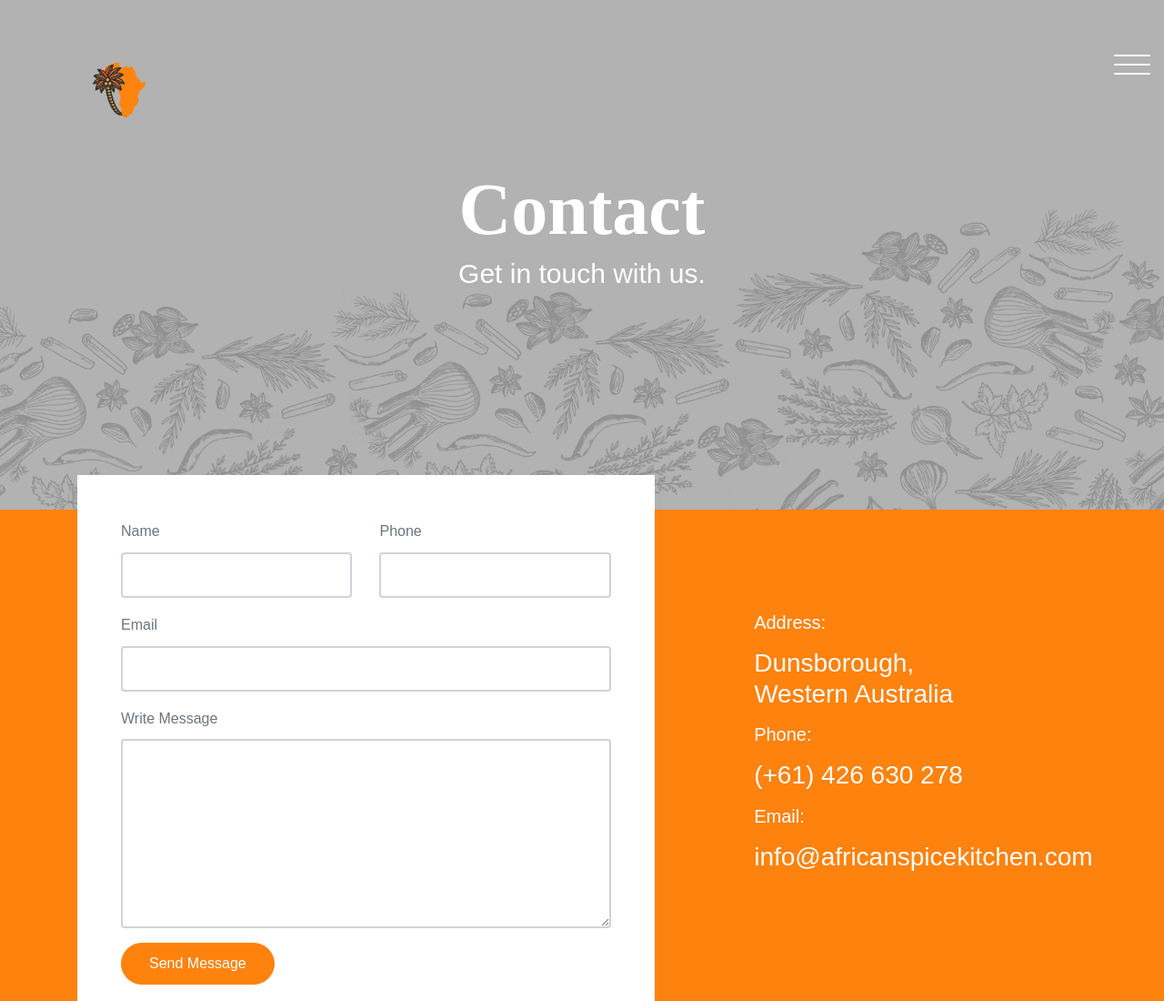
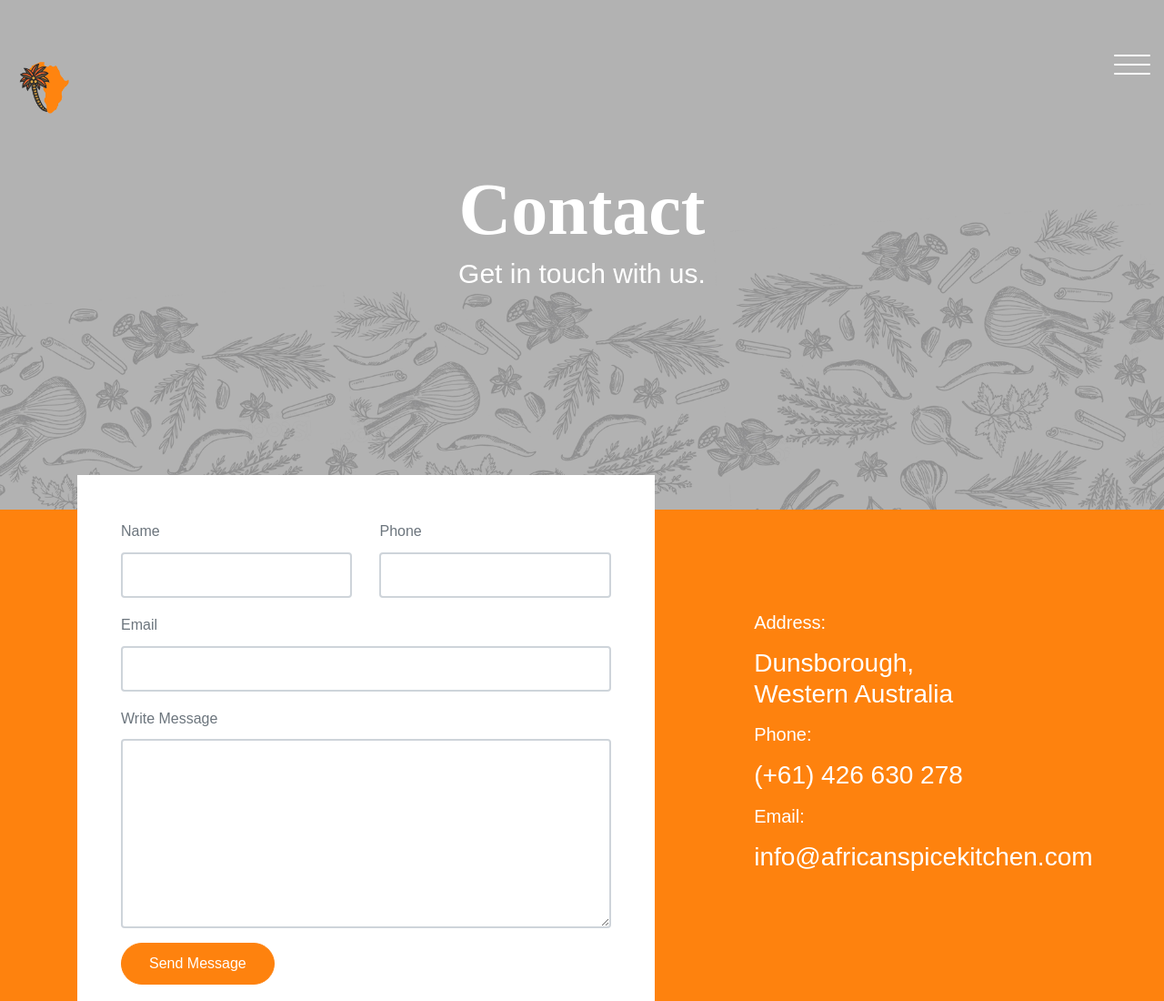
Before and after one commit to 4ourpixels/African-Spice-Kitchen, a plain HTML site: page contact.html in a window 1280 px wide. Shown: the top 1100 px of the page at 91% size. Drawn offline with Linux system fonts and the light colour scheme; a web font is replaced by a local one.

Commit message:
2.5 commit

```diff
--- a/contact.html
+++ b/contact.html
@@ -32,9 +32,8 @@
             <a href="./index.html"
               ><img
                 src="./img/logo.png"
-                height="75"
-                width="auto"
-                style="margin-left: 5rem; object-fit: cover"
+                height="70"
+                style="object-fit: cover"
                 alt="African Spice Kitchen Logo"
             /></a>
           </div>
```
Also changed, not shown: about.html (+1 -1 lines).
